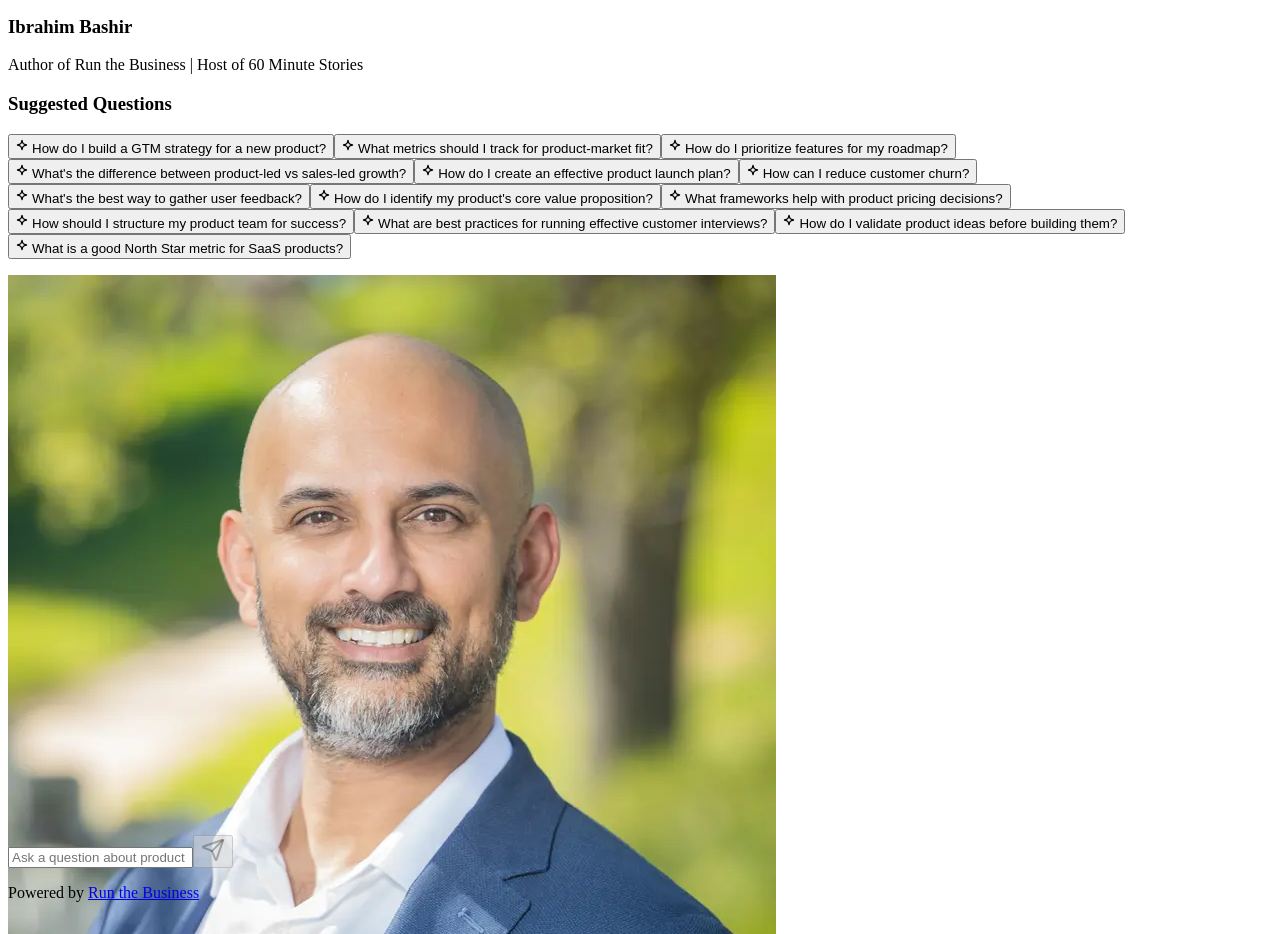
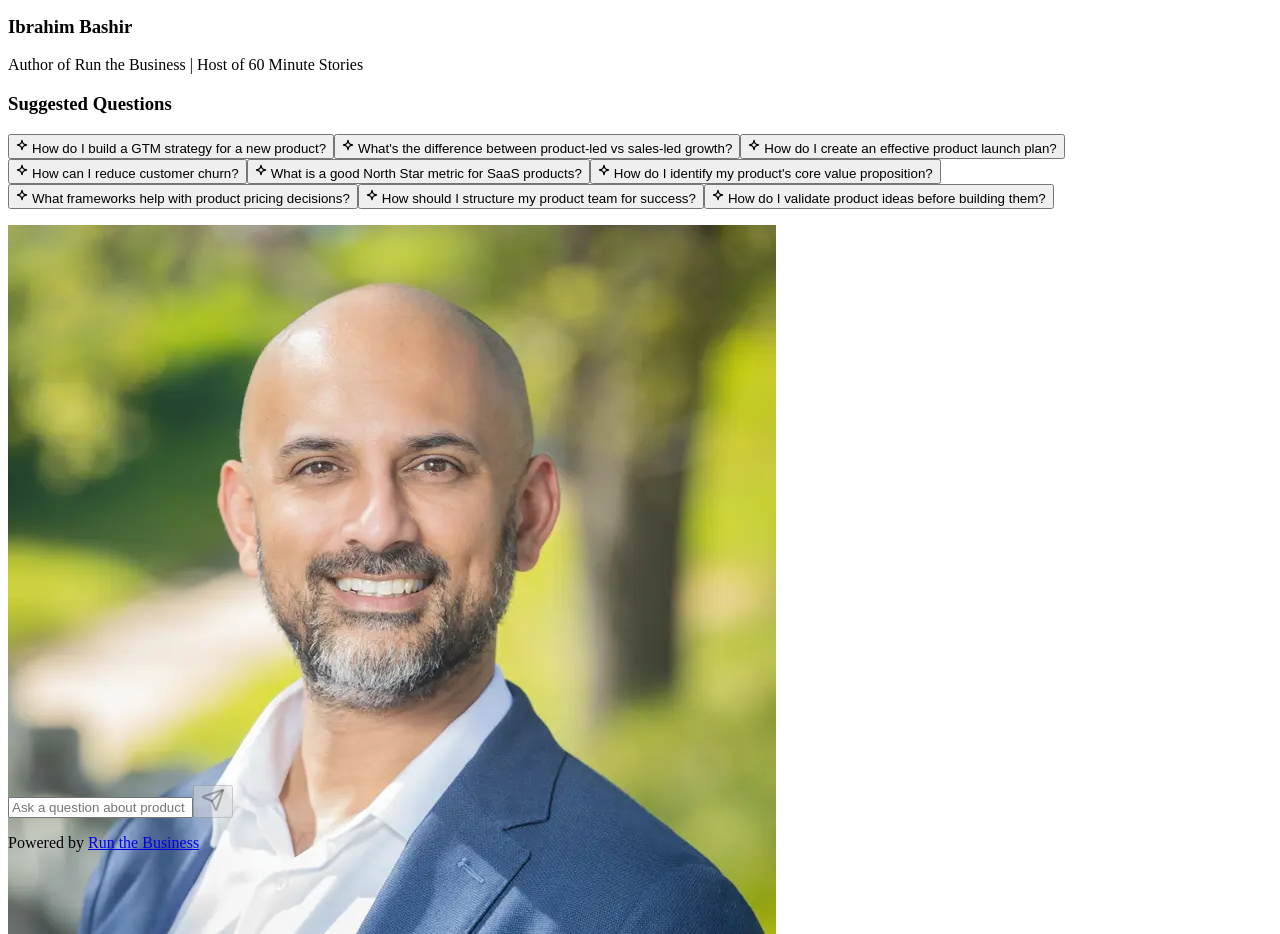
Before and after one commit to brayden-s-haws/creator_chatbot, a React (Vite) app in the folder client/: page / in a window 1280 px wide. Shown: the part 980-1914 px from the top of the page. Built offline with nearby package versions, Linux system fonts and the light colour scheme.

Commit message:
Checkpoint before assistant change: Update suggested questions component
Replit-Commit-Author: Assistant

```diff
--- a/client/src/components/SuggestedQuestions.tsx
+++ b/client/src/components/SuggestedQuestions.tsx
@@ -4,18 +4,15 @@ import { Card } from "./ui/card";
 
 const SUGGESTED_QUESTIONS = [
   "How do I build a GTM strategy for a new product?",
-  "What metrics should I track for product-market fit?",
-  "How do I prioritize features for my roadmap?",
   "What's the difference between product-led vs sales-led growth?",
   "How do I create an effective product launch plan?",
   "How can I reduce customer churn?",
-  "What's the best way to gather user feedback?",
+  "What is a good North Star metric for SaaS products?",
   "How do I identify my product's core value proposition?",
   "What frameworks help with product pricing decisions?",
   "How should I structure my product team for success?",
-  "What are best practices for running effective customer interviews?",
-  "How do I validate product ideas before building them?",
-  "What is a good North Star metric for SaaS products?"
+  "How do I validate product ideas before building them?"
+
 ];
 
 type SuggestedQuestionsProps = {
```
Also changed, not shown: generated-icon.png.
